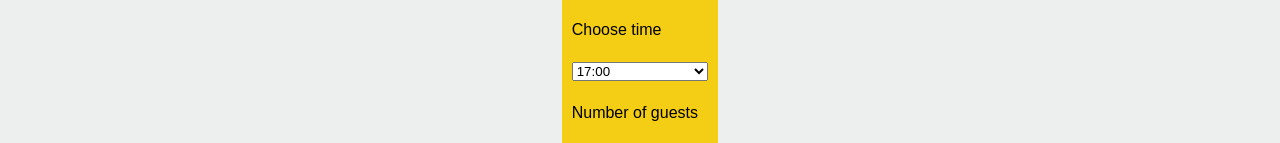
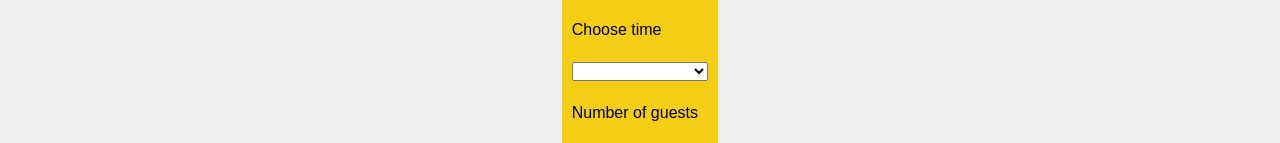
Before and after one commit to AywinK/little-lemon, a React (Create React App) app: page /reservations in a window 1280 px wide. Shown: the part 457-600 px from the top of the page. Built offline with nearby package versions, Linux system fonts and the light colour scheme.

Commit message:
adds querying mock api to booking details

```diff
--- a/src/components/pages/reserve_a_table/FormSection.js
+++ b/src/components/pages/reserve_a_table/FormSection.js
@@ -1,9 +1,9 @@
 import FormSectionIndication from "./FormSectionIndication";
 import BookingDetails from "./BookingDetails";
 import ContactDetails from "./ContactDetails";
-import { useState } from "react";
+import { useState, useEffect } from "react";
 
-const FormSection = ({ availableTimes, setAvailableTimes }) => {
+const FormSection = ({ availableTimes, setAvailableTimes, dispatch }) => {
 
     const [data, setData] = useState({
         date: "",
@@ -13,6 +13,11 @@ const FormSection = ({ availableTimes, setAvailableTimes }) => {
     });
 
     const availableTimesOptions = availableTimes.map((time) => (<option key={time}>{time}</option>));
+
+    useEffect(() => {
+        console.log(availableTimes.length);
+        setAvailableTimes(dispatch, data.date);
+    }, [data.date]);
 
     const handleSubmit = (e) => {
         e.preventDefault();
--- a/src/components/pages/reserve_a_table/Reservations.js
+++ b/src/components/pages/reserve_a_table/Reservations.js
@@ -3,13 +3,13 @@ import Hero from "./Hero";
 import { useReducer } from "react";
 import { fetchAPI, submitAPI } from "../../../../src/apis/bookingAPI";
 
-const UPDATE_TIMES = "UPDATE_TIMES"
+const UPDATE_TIMES = "UPDATE_TIMES";
 
 const reducer = (state, action) => {
     switch (action.type) {
         case UPDATE_TIMES:
             // logic to update times based on date input
-            return initialiseTimes();
+            return fetchAPI(action.date)
         default:
             return state;
     }
@@ -35,7 +35,7 @@ const Reservations = () => {
     return (
         <main>
             <Hero />
-            <FormSection availableTimes={availableTimes} setAvailableTimes={updateTimes} />
+            <FormSection availableTimes={availableTimes} setAvailableTimes={updateTimes} dispatch={dispatch} />
         </main>
     )
 }
```
Also changed, not shown: 1 other file (tests, documents, lock files or other folders).
